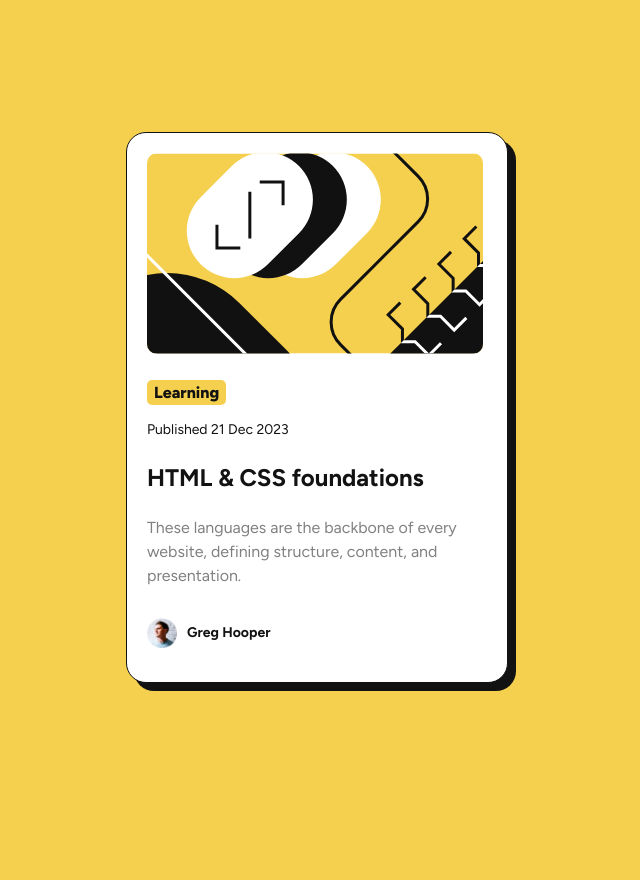
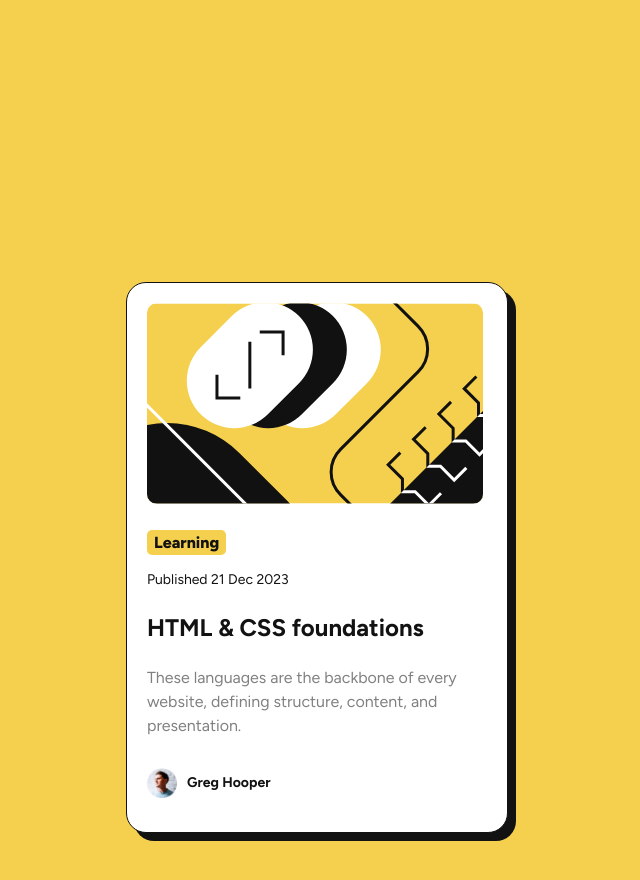
Before and after one commit to jenniferom/blog-preview-card, a React (Vite) app: page / in a window 1280 px wide. Shown: the top 880 px of the page, without its empty margins (323-963 px from the left). Before the commit the page ends 815 px from the top, so only its background shows below. Built offline with nearby package versions, Linux system fonts and the light colour scheme.

Commit message:
Update App.css

```diff
--- a/src/App.css
+++ b/src/App.css
@@ -8,7 +8,7 @@
   box-shadow: 8px 8px;
   width: 340px;
   max-height: 600px;
-  margin: 100px 0;
+  margin: 250px 0;
   padding: 20px;
   border: 0.8px solid;
   position: relative;
```
